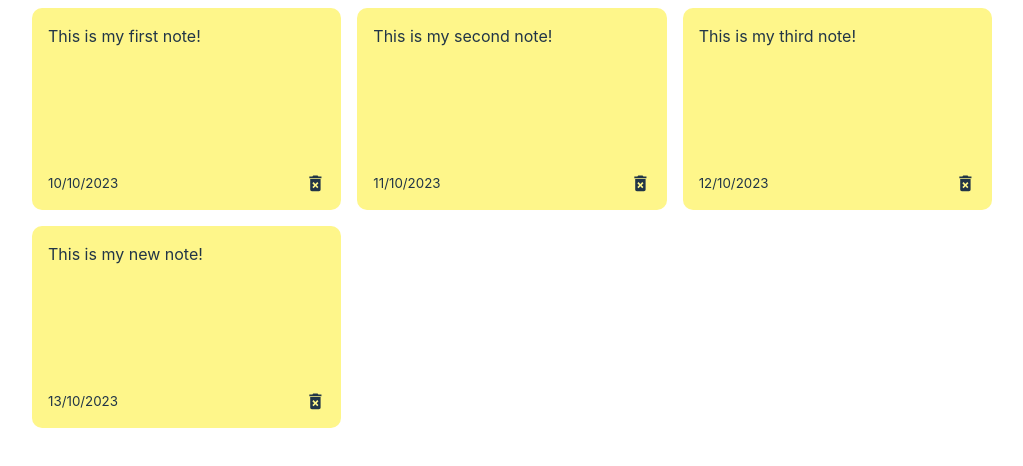
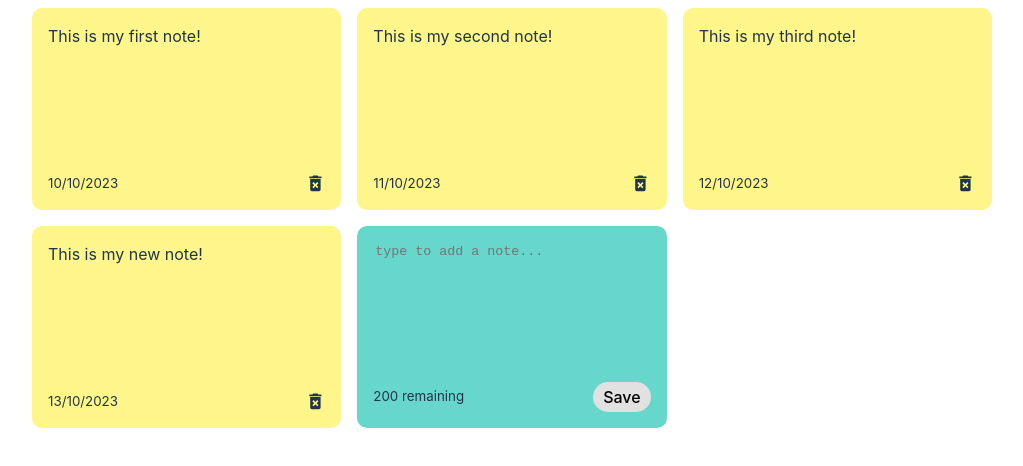
Before and after one commit to rumeedgar/notes-app-react, a React (Vite) app: page / in a window 1280 px wide. Shown: the top 466 px of the page, without its empty margins (128-1151 px from the left). Built offline with nearby package versions, Linux system fonts and the light colour scheme.

Commit message:
adding new notes component

```diff
--- a/src/App.jsx
+++ b/src/App.jsx
@@ -25,10 +25,22 @@
       date: "13/10/2023",
     },
   ]);
+
+  const addNote = (text) => {
+    const date = new Date();
+    const newNote = {
+      id: nanoid(),
+      text: text,
+      date: date.toLocaleDateString(),
+    };
+    const newNotes = [...notes, newNote];
+    setNotes(newNotes);
+  };
+
   return (
     <>
       <div className="container">
-        <NotesList notes={notes} />
+        <NotesList notes={notes} handleAddNote={addNote} />
       </div>
     </>
   );
--- /dev/null
+++ b/src/components/AddNote.jsx
@@ -0,0 +1,36 @@
+import { useState } from "react";
+
+const AddNote = ({ handleAddNote }) => {
+  const [noteText, setNoteText] = useState("");
+
+  const handleChange = (event) => {
+    setNoteText(event.target.value);
+  };
+
+  const handleSaveClick = () => {
+    if (noteText.trim().length > 0) {
+      handleAddNote(noteText);
+      setNoteText("");
+    }
+  };
+
+  return (
+    <div className="note new">
+      <textarea
+        rows="8"
+        cols="10"
+        placeholder="type to add a note..."
+        value={noteText}
+        onChange={handleChange}
+      ></textarea>
+      <div className="note-footer">
+        <small>200 remaining</small>
+        <button className="save" onClick={handleSaveClick}>
+          Save
+        </button>
+      </div>
+    </div>
+  );
+};
+
+export default AddNote;
--- a/src/components/NotesList.jsx
+++ b/src/components/NotesList.jsx
@@ -1,11 +1,13 @@
 import Note from "./Note";
+import AddNote from "./AddNote";
 
-const NotesList = ({ notes }) => {
+const NotesList = ({ notes, handleAddNote }) => {
   return (
     <div className="notes-list">
       {notes.map((note) => (
         <Note id={note.id} text={note.text} date={note.date} />
       ))}
+      <AddNote handleAddNote={handleAddNote} />
     </div>
   );
 };
--- a/src/index.css
+++ b/src/index.css
@@ -82,6 +82,32 @@
   grid-template-columns: repeat(auto-fit, minmax(250px, 1fr));
 }
 
+.note.new{
+  background-color: #67d7cc;
+}
+
+textarea{
+  border: none;
+  resize: none;
+  background-color: #67d7cc;
+}
+
+textarea:focus{
+  outline: none;
+}
+
+.save{
+  background-color: #e1e1e1;
+  border: none;
+  border-radius: 15px;
+  padding: 5px 10px 5px 10px;
+}
+
+.save:hover{
+  background-color: #ededed;
+  cursor: pointer;
+}
+
 .note {
   background-color: #fef68a;
   border-radius: 10px;
```
